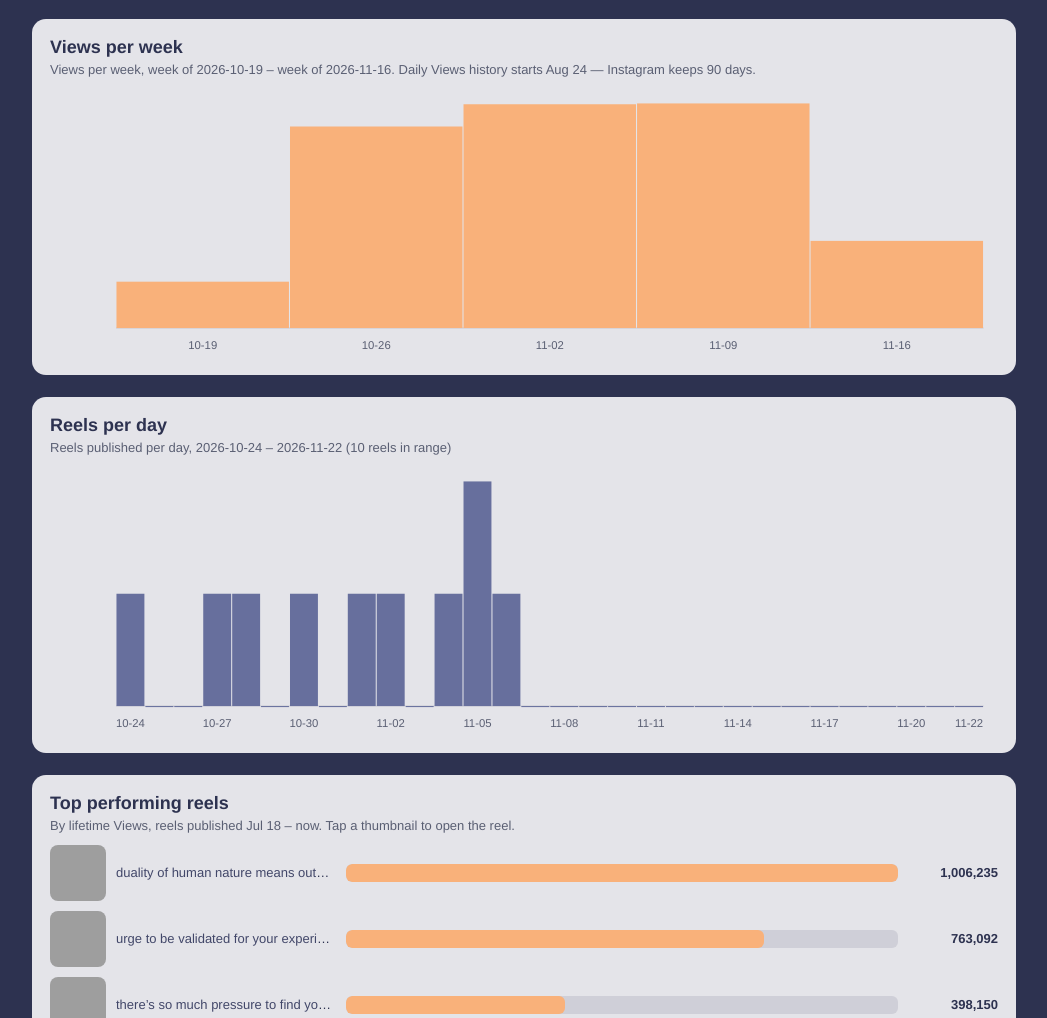
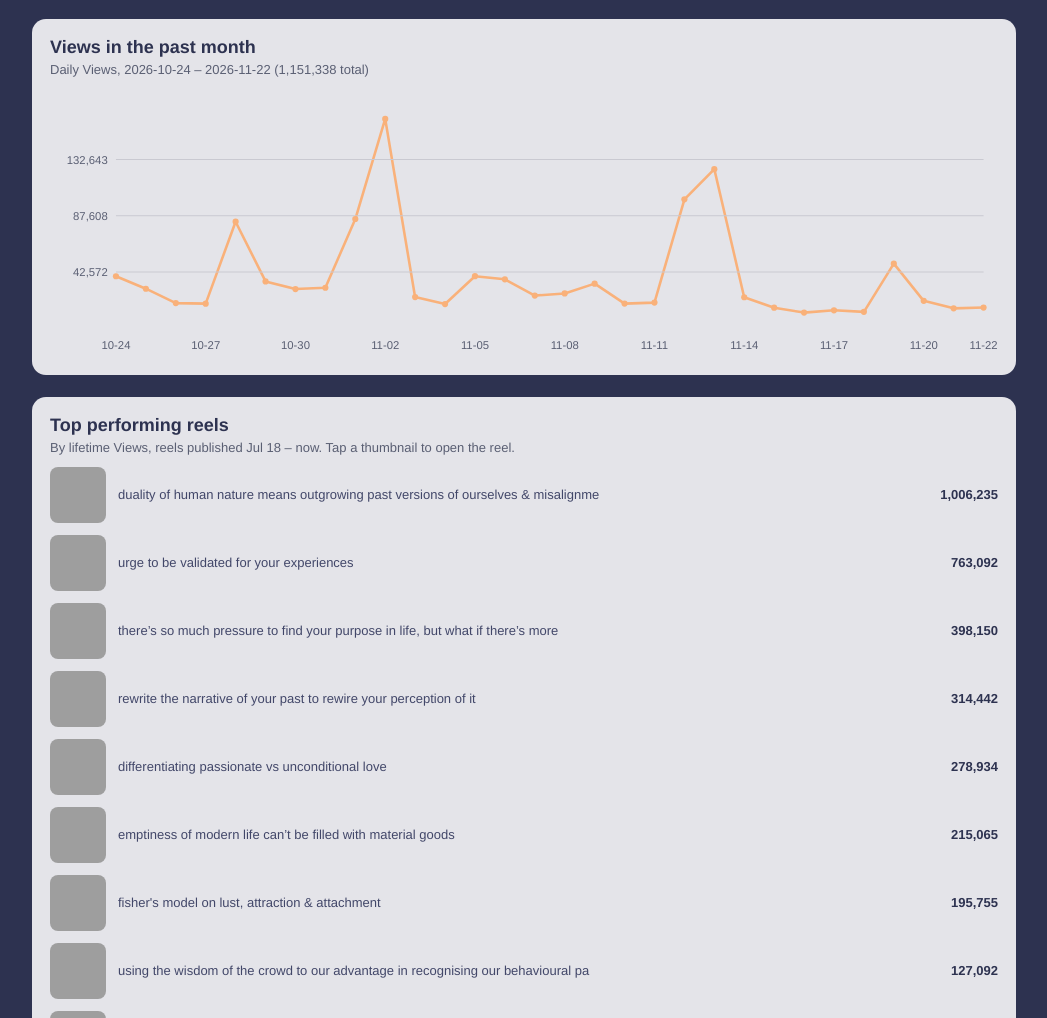
Before and after one commit to queniferlung/qthos, a plain HTML site: page index.html in a window 1280 px wide. Shown: the part 615-1633 px from the top of the page, without its empty margins (116-1163 px from the left). Drawn offline with Linux system fonts and the light colour scheme; grey boxes are pictures that could not be loaded.

Commit message:
Remove all bar graphs; add Views in the past month line chart; top reels as thumbnail + caption + views only

```diff
--- a/index.html
+++ b/index.html
@@ -40,15 +40,13 @@
   .thumb { width:56px; height:56px; object-fit:cover; border-radius:8px; display:block; }
   .thumb-link { display:inline-block; }
   .thumb-link:hover .thumb { outline:2px solid var(--accent); outline-offset:1px; }
-  .bar-row { display:grid; grid-template-columns:56px 220px 1fr 90px; gap:10px; align-items:center; margin-bottom:10px; font-size:13px; }
-  .bar-row .cap { overflow:hidden; text-overflow:ellipsis; white-space:nowrap; }
-  .bar-track { background:#cfcfd8; border-radius:6px; height:18px; overflow:hidden; }
-  .bar-fill { background:var(--accent); height:100%; border-radius:6px; }
-  .bar-row .val { text-align:right; font-variant-numeric:tabular-nums; font-weight:700; color:var(--ink); }
+  .top-row { display:grid; grid-template-columns:56px 1fr 110px; gap:12px; align-items:center; margin-bottom:12px; font-size:13px; }
+  .top-row .cap { overflow:hidden; text-overflow:ellipsis; white-space:nowrap; }
+  .top-row .val { text-align:right; font-variant-numeric:tabular-nums; font-weight:700; color:var(--ink); }
   footer { font-size:13px; color:var(--muted); text-align:center; font-weight:400; }
   @media (max-width:640px){
     header h1{font-size:24px;} .kpi .value{font-size:22px;}
-    .bar-row { grid-template-columns:48px 130px 1fr 70px; }
+    .top-row { grid-template-columns:48px 1fr 80px; }
     .thumb { width:48px; height:48px; }
   }
 </style>
@@ -80,15 +78,9 @@
   </div>
 
   <div class="card">
-    <h2>Views per week</h2>
-    <p class="hint" id="views-hint">Views per week, Aug 24 – now</p>
-    <div id="chart-views"></div>
-  </div>
-
-  <div class="card">
-    <h2>Reels per day</h2>
-    <p class="hint" id="reels-hint">Reels published per day, Jul 18 – now</p>
-    <div id="chart-reels"></div>
+    <h2>Views in the past month</h2>
+    <p class="hint" id="month-hint">Daily Views, last 30 days</p>
+    <div id="chart-month"></div>
   </div>
 
   <div class="card">
@@ -135,38 +127,6 @@ function lineChart(el, dates, values, color) {
   el.innerHTML = `<svg class="chart" viewBox="0 0 ${W} ${H}" role="img"><polyline points="${pts}" fill="none" stroke="${color}" stroke-width="2.5" stroke-linejoin="round"/>${grid}${dots}${labels}</svg>`;
 }
 
-function barChart(el, dates, values, color) {
-  const W=920, H=260, P={l:64,r:14,t:14,b:28};
-  const min = Math.min(0, ...values), max = Math.max(...values);
-  const n = values.length;
-  const bw = (W-P.l-P.r)/n;
-  const y = v => P.t + (H-P.t-P.b)*(1-(v-min)/(max-min));
-  const zero = y(0);
-  const bars = values.map((v,i)=>{
-    const top = Math.min(y(v), zero), h = Math.abs(zero-y(v));
-    return `<rect x="${(P.l+i*bw+0.5).toFixed(1)}" y="${top.toFixed(1)}" width="${Math.max(bw-1,0.5).toFixed(1)}" height="${Math.max(h,1).toFixed(1)}" fill="${color}"><title>${dates[i]}: ${fmt(v)}</title></rect>`;
-  }).join("");
-  const step = Math.ceil(n/12);
-  const labels = dates.map((d,i)=> i%step===0 || i===n-1 ?
-    `<text x="${P.l+i*bw+bw/2}" y="${H-8}" text-anchor="middle" font-size="11" fill="${AXIS}">${d.slice(5)}</text>` : "").join("");
-  el.innerHTML = `<svg class="chart" viewBox="0 0 ${W} ${H}" role="img">
-    <line x1="${P.l}" y1="${zero}" x2="${W-P.r}" y2="${zero}" stroke="${GRID}" stroke-width="1"/>${bars}${labels}</svg>`;
-}
-
-function weekly(dates, values) {
-  const weeks = [];
-  dates.forEach((d, i)=>{
-    const dt = new Date(d + "T12:00:00");
-    const day = (dt.getDay()+6)%7; // Monday = 0
-    const monday = new Date(dt); monday.setDate(dt.getDate()-day);
-    const key = monday.toISOString().slice(0,10);
-    const last = weeks[weeks.length-1];
-    if (last && last.date === key) last.value += values[i];
-    else weeks.push({date:key, value:values[i]});
-  });
-  return weeks;
-}
-
 let DATA = null;
 function render(range) {
   const d = DATA;
@@ -178,17 +138,12 @@ function render(range) {
   lineChart(document.getElementById("chart-growth"), fdates, fvals, "#424769");
   document.getElementById("growth-hint").textContent =
     `Total Followers, ${fdates[0]} – ${fdates[fdates.length-1]} (${fmt(fvals[0])} → ${fmt(fvals[fvals.length-1])})`;
-  // Views per week — bars
-  const vweeks = weekly(slice(d.daily.views.map(p=>p.date)), slice(d.daily.views.map(p=>p.value)));
-  barChart(document.getElementById("chart-views"), vweeks.map(w=>w.date), vweeks.map(w=>w.value), "#f9b17a");
-  document.getElementById("views-hint").textContent =
-    `Views per week, week of ${vweeks[0].date} – week of ${vweeks[vweeks.length-1].date}. Daily Views history starts Aug 24 — Instagram keeps 90 days.`;
-  // Reels per day — bars
-  const rdates = slice(d.reelsPerDay.map(p=>p.date));
-  const rvals = slice(d.reelsPerDay.map(p=>p.count));
-  barChart(document.getElementById("chart-reels"), rdates, rvals, "#676f9d");
-  document.getElementById("reels-hint").textContent =
-    `Reels published per day, ${rdates[0]} – ${rdates[rdates.length-1]} (${rvals.reduce((a,b)=>a+b,0)} reels in range)`;
+  // Views in the past month — daily line, last 30 days (fixed, not range-sliced)
+  const mdates = d.daily.views.slice(-30).map(p=>p.date);
+  const mvals = d.daily.views.slice(-30).map(p=>p.value);
+  lineChart(document.getElementById("chart-month"), mdates, mvals, "#f9b17a");
+  document.getElementById("month-hint").textContent =
+    `Daily Views, ${mdates[0]} – ${mdates[mdates.length-1]} (${fmt(mvals.reduce((a,b)=>a+b,0))} total)`;
 }
 
 fetch("data.json").then(r=>r.json()).then(d=>{
@@ -207,12 +162,10 @@ fetch("data.json").then(r=>r.json()).then(d=>{
     `<div class="kpi"><div class="label">${l}</div><div class="value">${fmt(v)}</div><div class="delta">${dl}</div>${sub?`<div class="sub">${sub}</div>`:""}</div>`).join("");
   render(document.getElementById("range").value);
   document.getElementById("range").addEventListener("change", e=>render(e.target.value));
-  const maxV = Math.max(...d.topReels.map(r=>r.views));
   const thumb = r => r.thumbnail
     ? `<a class="thumb-link" href="${r.url}" target="_blank" rel="noopener"><img class="thumb" src="${r.thumbnail}" alt="" loading="lazy"></a>` : "—";
   document.getElementById("top-bars").innerHTML = d.topReels.map(r=>
-    `<div class="bar-row">${thumb(r)}<div class="cap"><a href="${r.url}" target="_blank" rel="noopener">${r.caption}</a></div>
-     <div class="bar-track"><div class="bar-fill" style="width:${(r.views/maxV*100).toFixed(1)}%"></div></div>
+    `<div class="top-row">${thumb(r)}<div class="cap"><a href="${r.url}" target="_blank" rel="noopener">${r.caption}</a></div>
      <div class="val">${fmt(r.views)}</div></div>`).join("");
   document.querySelector("#top-table tbody").innerHTML = d.topReels.map(r=>
     `<tr><td>${thumb(r)}</td><td>${r.rank}</td><td class="wrap"><a href="${r.url}" target="_blank" rel="noopener">${r.caption}</a></td><td>${r.date}</td>
```
